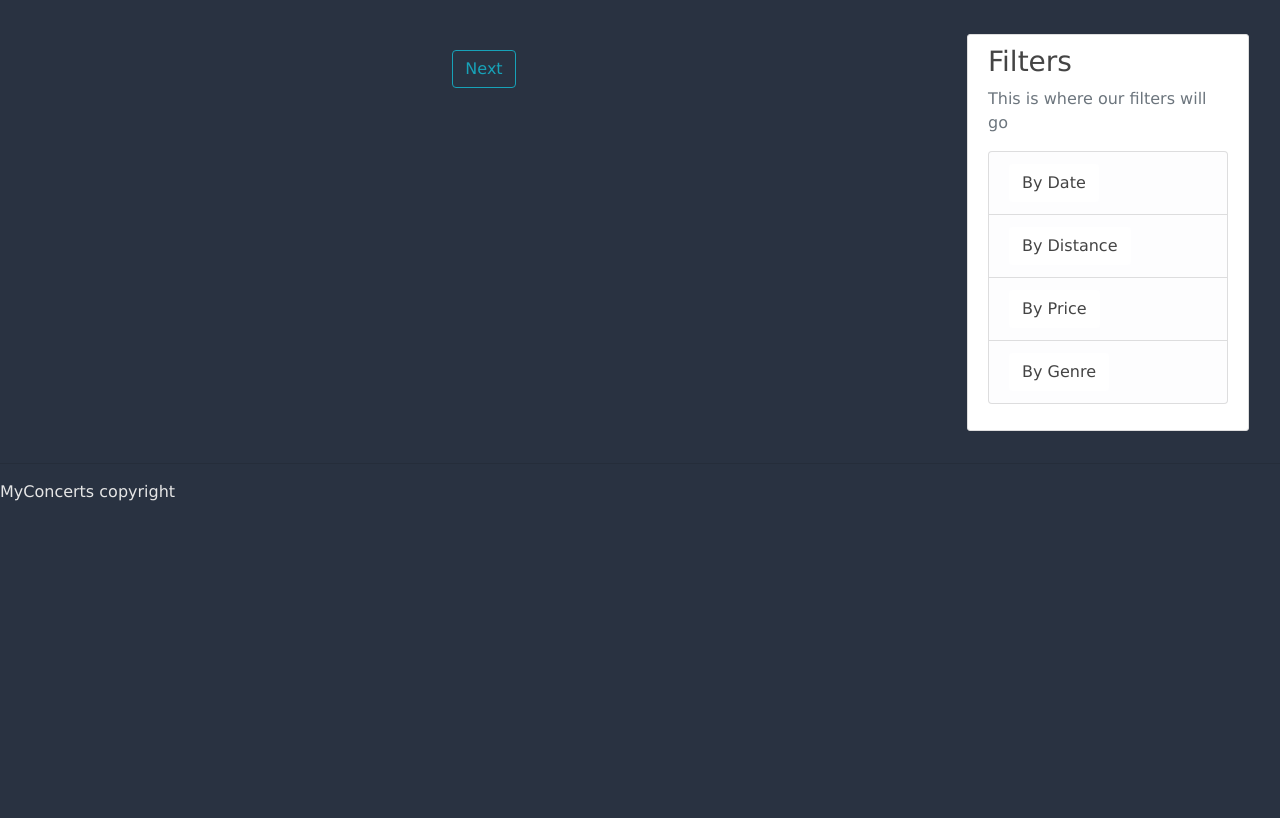
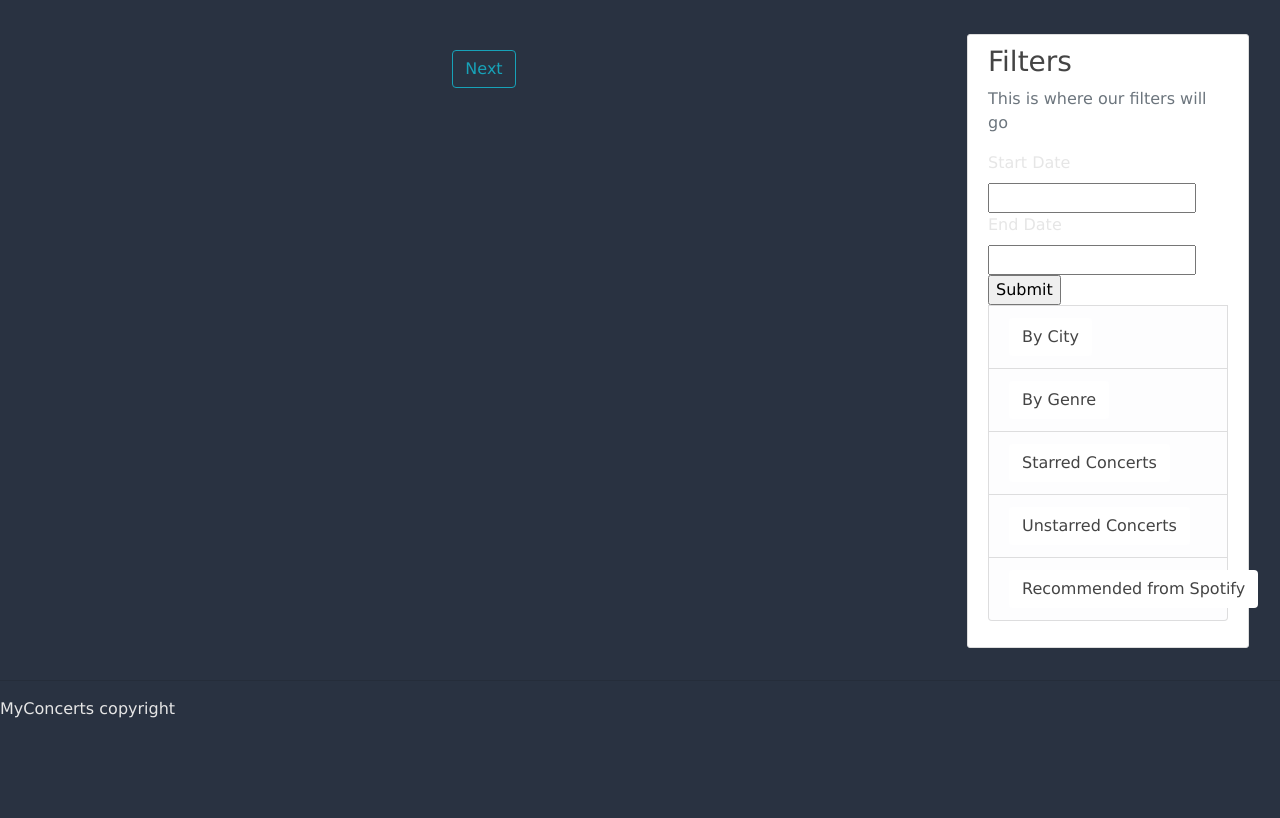
Before and after one commit to Zachhi/MyConcerts, a Django app: page /1/ in a window 1280 px wide. Shown: the part 62-880 px from the top of the page. Run offline with Django 3.2, Linux system fonts and the light colour scheme; data that the repository does not hold is empty; some libraries are stand-ins or nearby versions.

Commit message:
form for end date start date

```diff
--- a/landing/templates/landing/home.html
+++ b/landing/templates/landing/home.html
@@ -44,10 +44,21 @@
         <h3>Filters</h3>
         <p class='text-muted'>This is where our filters will go
         <ul class="list-group">
-            <li class="list-group-item list-group-item-light"><button id="date" class = "btn filterBtn" onclick = "filterTiles('date')">By Date</button></li>
-            <li class="list-group-item list-group-item-light"><button id="distance" class = "btn filterBtn" onclick = "filterTiles('distance')">By Distance</button></li>
-            <li class="list-group-item list-group-item-light"><button id="price" class = "btn filterBtn" onclick = "filterTiles('price')">By Price</button></li>
+            <form>
+                <label for="startdate">Start Date</label>
+                <input type="text" id="startdate" name="startdate"> <!---how can we deafult text  box to show form for input i.e YYYY-MM-DD?-->
+                <label for="enddate">End Date</label>
+                <input type="text" id="enddate" name="enddate">
+                <input type="submit" value="Submit">
+            </form>
+            <!-- <li class="list-group-item list-group-item-light"><button id="start date - end data" class = "btn filterBtn" onclick = "filterTiles('date')">YYYY-MM-DD</button></li>
+            <li class="list-group-item list-group-item-light"><button id="start date - end data" class="btn filterBtn" onclick="filterTiles('date')">YYYY-MM-DD</button></li> -->
+            <li class="list-group-item list-group-item-light"><button id="city" class = "btn filterBtn" onclick = "filterTiles('distance')">By City</button></li>
+            <!--<li class="list-group-item list-group-item-light"><button id="price" class = "btn filterBtn" onclick = "filterTiles('price')">By Price</button></li>-->
             <li class="list-group-item list-group-item-light"><button id="genre" class = "btn filterBtn" onclick = "filterTiles('genre')">By Genre</button></li>
+            <li class="list-group-item list-group-item-light"><button id="genre" class="btn filterBtn" onclick="filterTiles('genre')">Starred Concerts</button></li>
+            <li class="list-group-item list-group-item-light"><button id="genre" class="btn filterBtn" onclick="filterTiles('genre')">Unstarred Concerts</button></li>
+            <li class="list-group-item list-group-item-light"><button id="genre" class="btn filterBtn"onclick="filterTiles('genre')">Recommended from Spotify</button></li>
         </ul>
         </p>
     </div>
```
